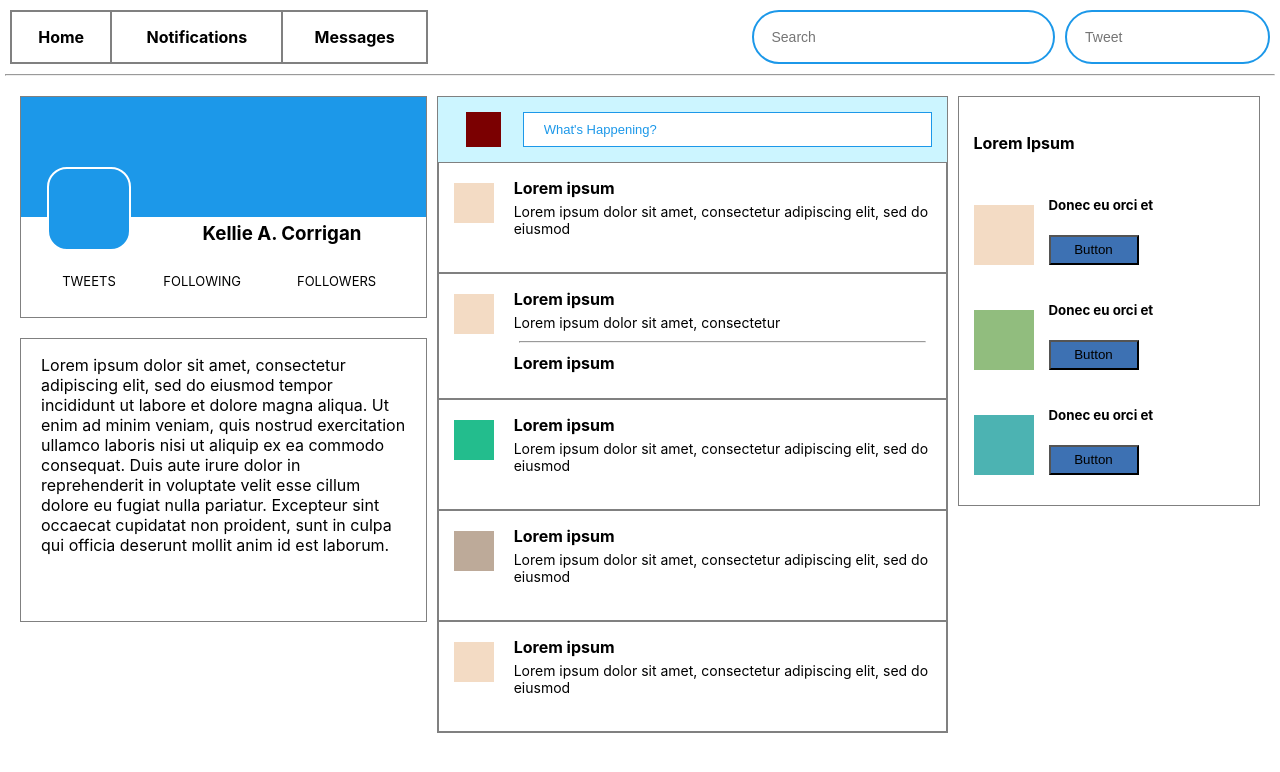
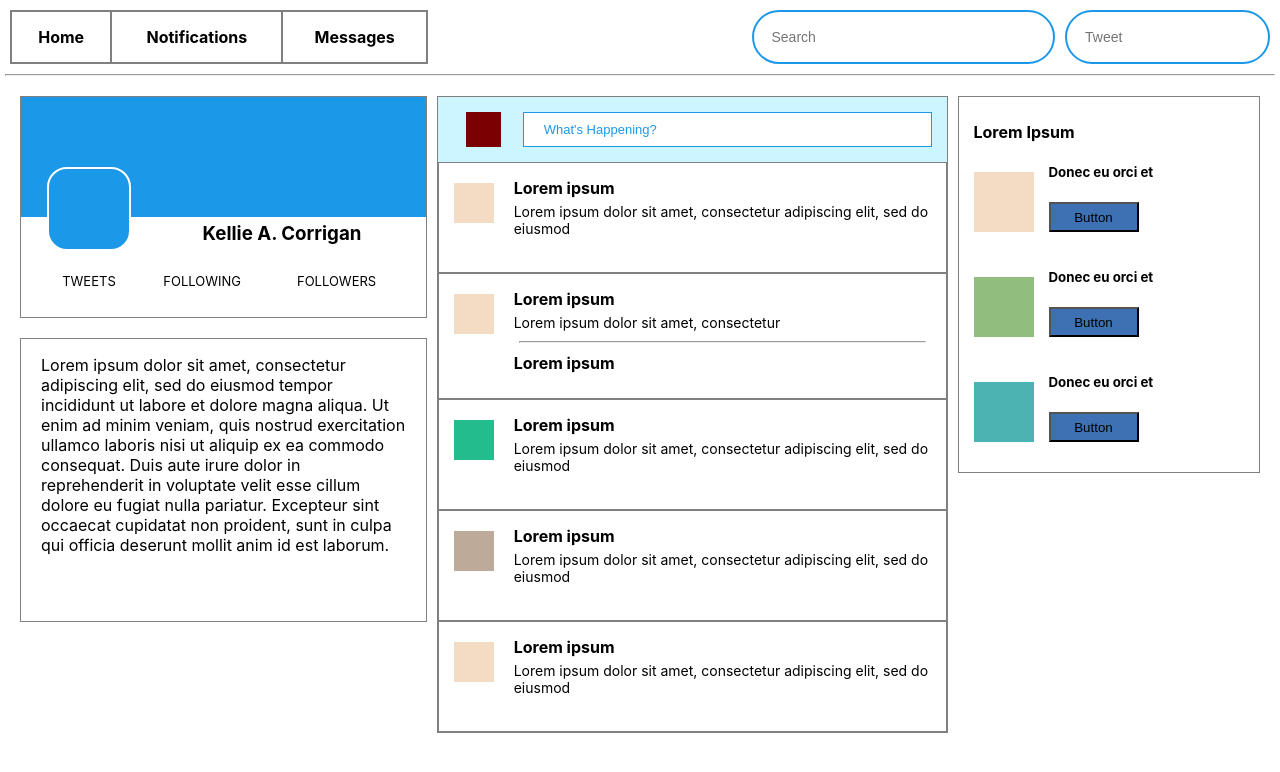
Before and after one commit to ikemanep1/Project-6_Social_Media_Clone, a React (Create React App) app: page / in a window 1280 px wide. Shown: the top 772 px of the page. Built offline with nearby package versions, Linux system fonts and the light colour scheme.

Commit message:
Correct margin on h4

```diff
--- a/src/Friends.jsx
+++ b/src/Friends.jsx
@@ -3,9 +3,13 @@ import Friend from './Friend';
 
 
 function Friends(){
+  const h4Style = {
+    'margin-top': "10px",
+    'margin-bottom': "0px"
+  }
   return (
     <div className="friends">
-    <h4>Lorem Ipsum</h4>
+    <h4 style={h4Style}>Lorem Ipsum</h4>
     <Friend name="Donec eu orci et" color="#f3dbc4"/>
     <Friend name="Donec eu orci et" color="#91bd7e"/>
     <Friend name="Donec eu orci et" color="#4cb3b2"/>
```
